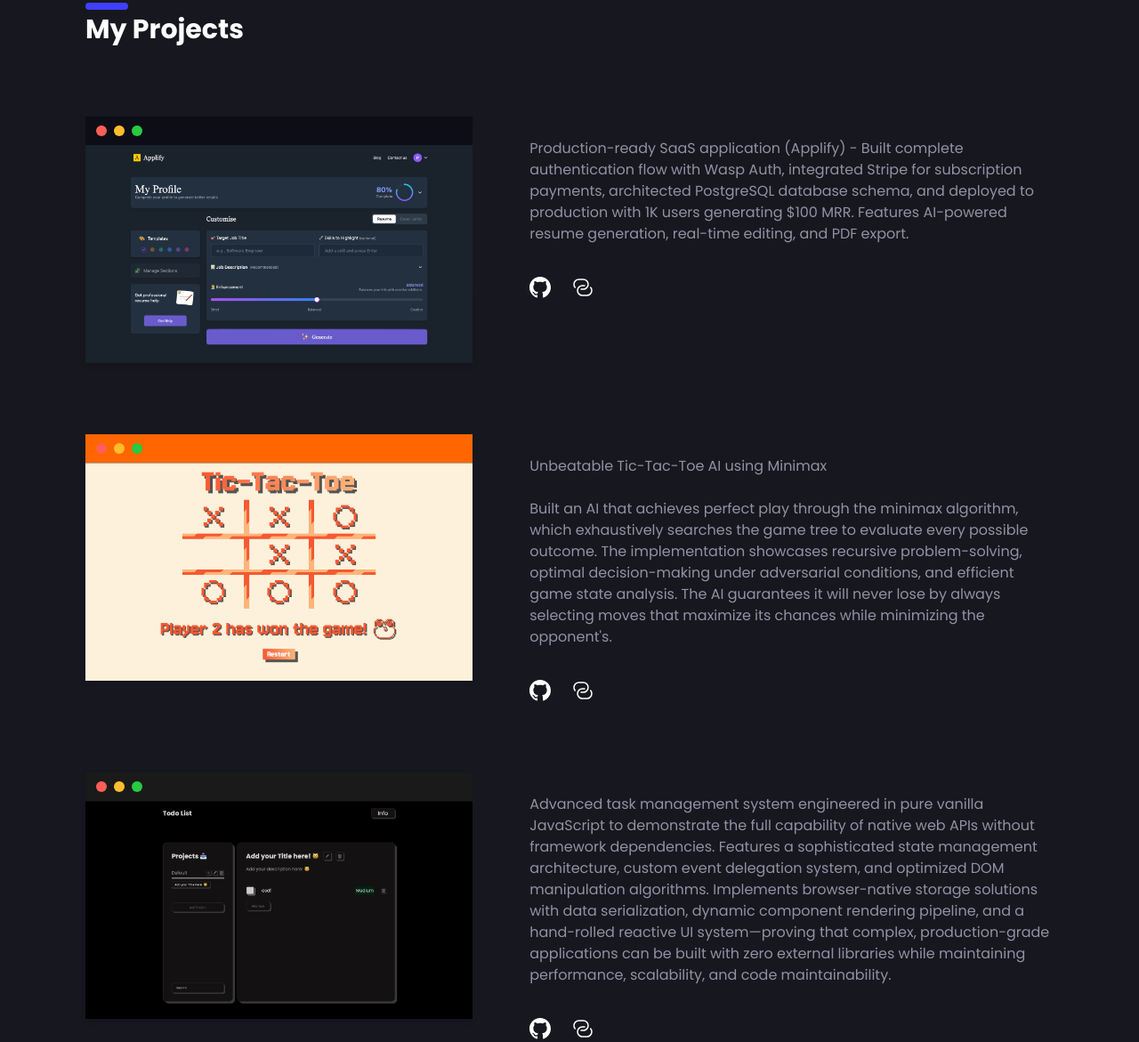
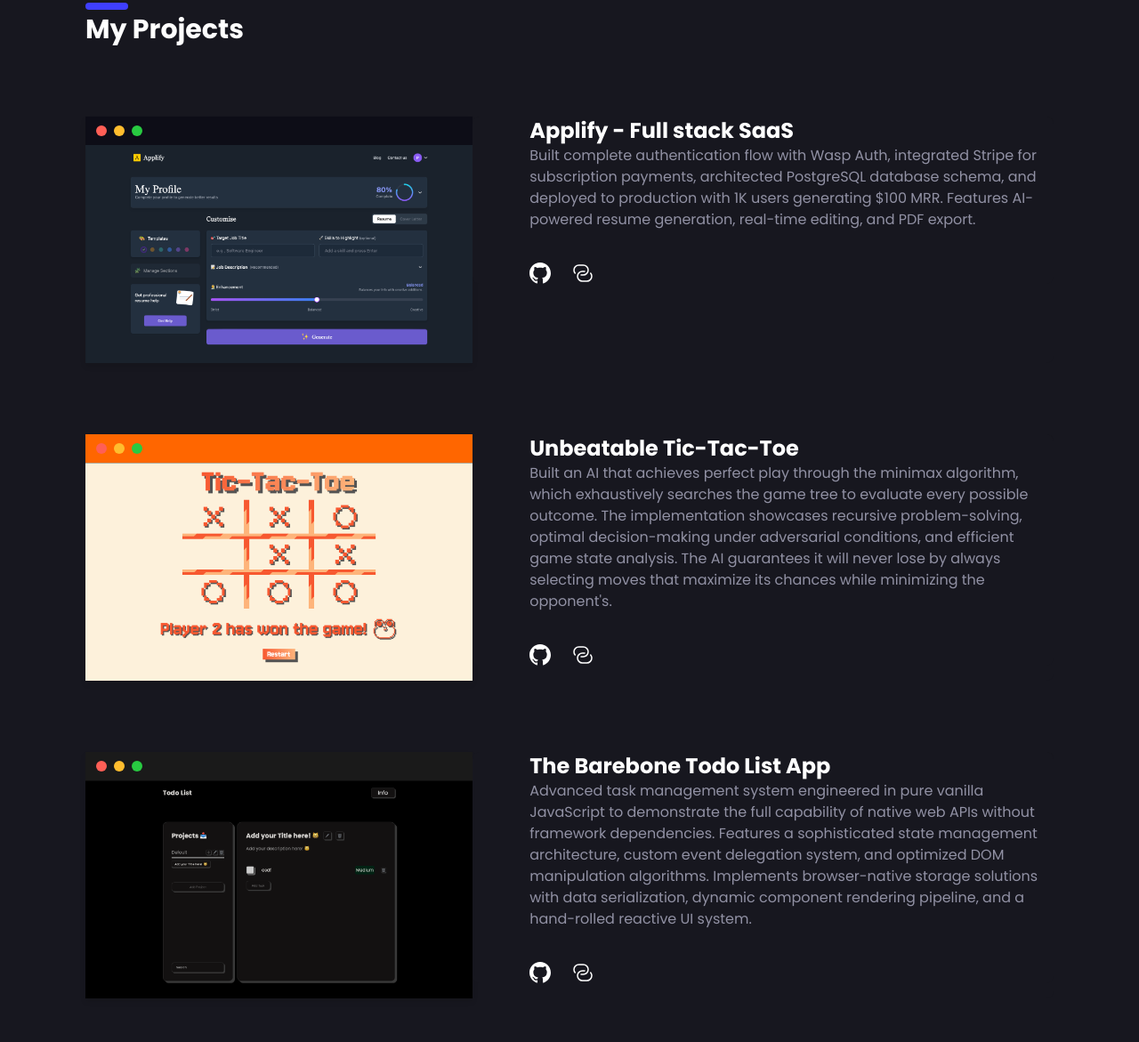
Before and after one commit to leisingha/portfolio, a website: page index.html in a window 1280 px wide. Shown: the part 693-1864 px from the top of the page at 89% size. Drawn offline with Linux system fonts and the light colour scheme.

Commit message:
updated text style

```diff
--- a/index.css
+++ b/index.css
@@ -32,7 +32,7 @@ html, body {
 }
 
 .section-paragraph {
-    @apply text-secondary my-6 w-full max-w-3xl;
+    @apply text-secondary mb-6 w-full max-w-3xl;
 }
 
 .badge {
--- a/index.html
+++ b/index.html
@@ -171,8 +171,9 @@
           </div>
         </div>
         <div class="w-full md:w-3/5 bg-body rounded-lg">
-          <div class="pt-12 md:pt-0 md:pl-16">
-            <p class="section-paragraph"><span class="section-paragraph">Production-ready SaaS application (Applify)</span> - Built complete authentication flow with Wasp Auth, integrated Stripe for subscription payments, architected PostgreSQL database schema, and deployed to production with 1K users generating $100 MRR. Features AI-powered resume generation, real-time editing, and PDF export.</p>
+          <div class="md:pl-16">
+            <h3 class="text-white font-bold text-2xl mb-4">Applify - Full stack SaaS</h3>
+            <p class="section-paragraph">Built complete authentication flow with Wasp Auth, integrated Stripe for subscription payments, architected PostgreSQL database schema, and deployed to production with 1K users generating $100 MRR. Features AI-powered resume generation, real-time editing, and PDF export.</p>
             <!-- <a class="flex items-baseline mt-3 text-indigo-600 hover:text-indigo-900 focus:text-indigo-900" href="">
         <span>Learn more my project</span>
         <span class="text-xs ml-1">&#x279c;</span>
@@ -230,9 +231,9 @@
           </div>
         </div>
         <div class="w-full md:w-3/5 bg-body rounded-lg">
-          <div class="pt-12 md:pt-0 md:pl-16">
-            <p class="section-paragraph"><span class="section-paragraph">Unbeatable Tic-Tac-Toe AI using Minimax</span><br><br>
-              Built an AI that achieves perfect play through the minimax algorithm, which exhaustively searches the game tree to evaluate every possible outcome. The implementation showcases recursive problem-solving, optimal decision-making under adversarial conditions, and efficient game state analysis. The AI guarantees it will never lose by always selecting moves that maximize its chances while minimizing the opponent's.</p>
+          <div class="md:pl-16">
+            <h3 class="text-white font-bold text-2xl mb-4">Unbeatable Tic-Tac-Toe</h3>
+            <p class="section-paragraph">Built an AI that achieves perfect play through the minimax algorithm, which exhaustively searches the game tree to evaluate every possible outcome. The implementation showcases recursive problem-solving, optimal decision-making under adversarial conditions, and efficient game state analysis. The AI guarantees it will never lose by always selecting moves that maximize its chances while minimizing the opponent's.</p>
             <!-- <a class="flex items-baseline mt-3 text-indigo-600 hover:text-indigo-900 focus:text-indigo-900" href="">
         <span>Learn more my project</span>
         <span class="text-xs ml-1">&#x279c;</span>
@@ -292,8 +293,9 @@
           </div>
         </div>
         <div class="w-full md:w-3/5 bg-body rounded-lg">
-          <div class="pt-12 md:pt-0 md:pl-16">
-            <p class="section-paragraph"><span class="section-paragraph">Advanced task management system</span> engineered in pure vanilla JavaScript to demonstrate the full capability of native web APIs without framework dependencies. Features a sophisticated state management architecture, custom event delegation system, and optimized DOM manipulation algorithms. Implements browser-native storage solutions with data serialization, dynamic component rendering pipeline, and a hand-rolled reactive UI system—proving that complex, production-grade applications can be built with zero external libraries while maintaining performance, scalability, and code maintainability.</p>
+          <div class="md:pl-16">
+            <h3 class="text-white font-bold text-2xl mb-4">The Barebone Todo List App</h3>
+            <p class="section-paragraph">Advanced task management system engineered in pure vanilla JavaScript to demonstrate the full capability of native web APIs without framework dependencies. Features a sophisticated state management architecture, custom event delegation system, and optimized DOM manipulation algorithms. Implements browser-native storage solutions with data serialization, dynamic component rendering pipeline, and a hand-rolled reactive UI system.</p>
             <!-- <a class="flex items-baseline mt-3 text-indigo-600 hover:text-indigo-900 focus:text-indigo-900" href="">
         <span>Learn more my project</span>
         <span class="text-xs ml-1">&#x279c;</span>
```
Also changed, not shown: tailwind.css.
